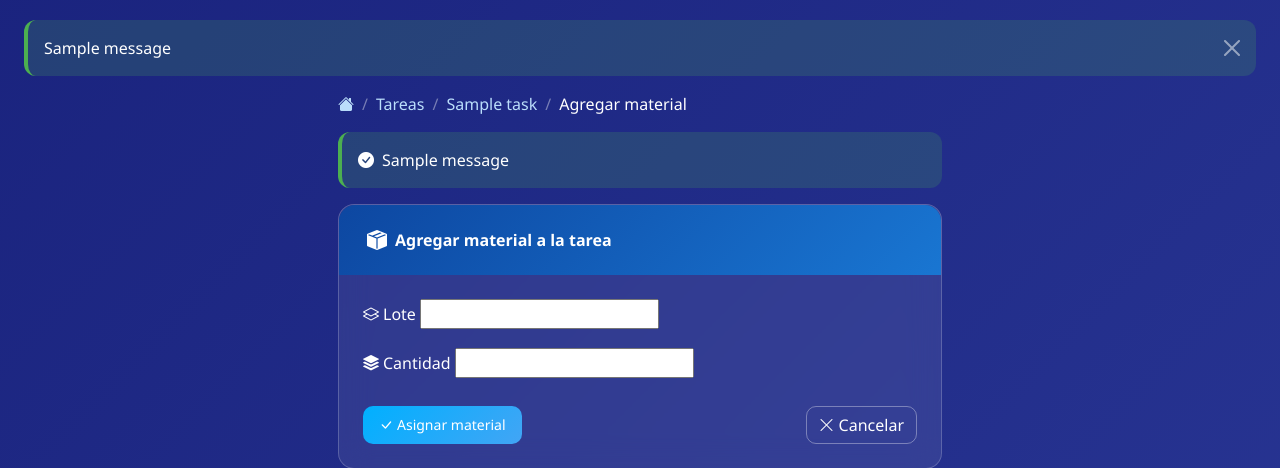
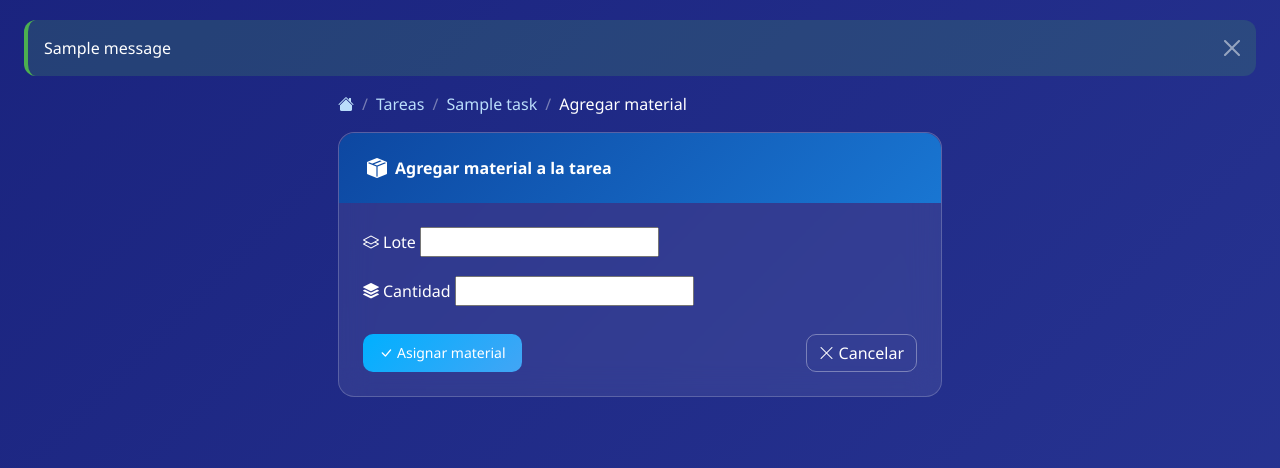
Before and after one commit to EstebanPastranaCarmona/SistemaLiempieza, a Django app: template Project/app/tasks/templates/tasks/task_material_form.html in a window 1280 px wide. Shown: the part 60-528 px from the top of the page. Run offline with Django 5.2, Linux system fonts and the light colour scheme; the template is opened without the code that fills it: most values are stand-ins (such as "Sample title", 1, 10 or a date in 2020); one stand-in notice (Sample message) is shown; form fields are guessed from the names that the template uses; some libraries are stand-ins or nearby versions.

Commit message:
fix(tasks): eliminar bloque messages duplicado en task_material_form

```diff
--- a/Project/app/tasks/templates/tasks/task_material_form.html
+++ b/Project/app/tasks/templates/tasks/task_material_form.html
@@ -13,15 +13,6 @@
                 <li class="breadcrumb-item active">Agregar material</li>
             </ol>
         </nav>
-
-        {% if messages %}
-        {% for msg in messages %}
-        <div class="alert {% if msg.tags == 'error' %}alert-danger{% elif msg.tags == 'success' %}alert-success{% elif msg.tags == 'warning' %}alert-warning{% else %}alert-info{% endif %} d-flex align-items-center gap-2 mb-3" role="alert">
-            <i class="bi {% if msg.tags == 'error' %}bi-x-circle-fill{% elif msg.tags == 'success' %}bi-check-circle-fill{% elif msg.tags == 'warning' %}bi-exclamation-triangle-fill{% else %}bi-info-circle-fill{% endif %} flex-shrink-0"></i>
-            <span>{{ msg }}</span>
-        </div>
-        {% endfor %}
-        {% endif %}
 
         <div class="card form-card">
             <div class="card-header d-flex align-items-center gap-2">
```
